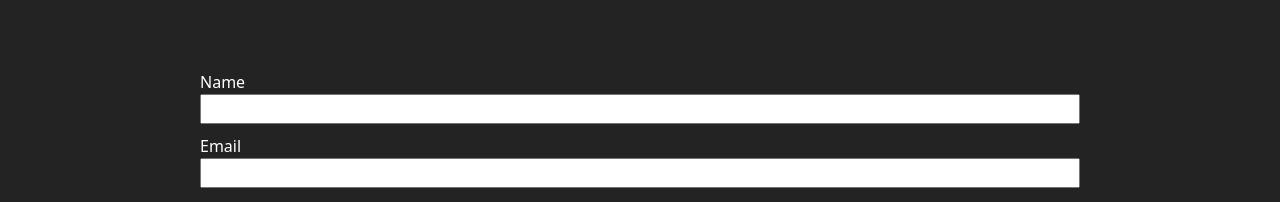
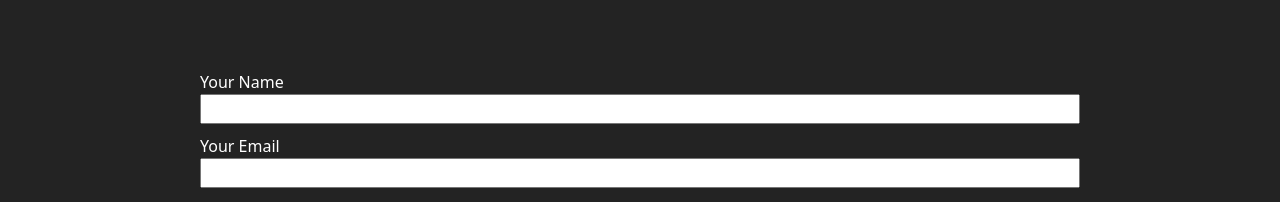
Before and after one commit to Travis3214/My-Portfolio, a React (Vite) app: page /Contact in a window 1280 px wide. Shown: the part 331-533 px from the top of the page. Built offline with nearby package versions, Linux system fonts and the light colour scheme.

Commit message:
fixed message on contact page

```diff
--- a/src/components/ContactForm.jsx
+++ b/src/components/ContactForm.jsx
@@ -17,9 +17,9 @@
 
   return (
     <form ref={form} onSubmit={sendEmail} className='contact'>
-      <label>Name</label>
+      <label>Your Name</label>
       <input type="text" name="from_name" />
-      <label className='submit'>Email</label>
+      <label className='submit'>Your Email</label>
       <input type="email" name="from_email" />
       <label className='submit'>Message</label>
       <textarea name="message" />
```
Also changed, not shown: public/ucf.jpg (added).
